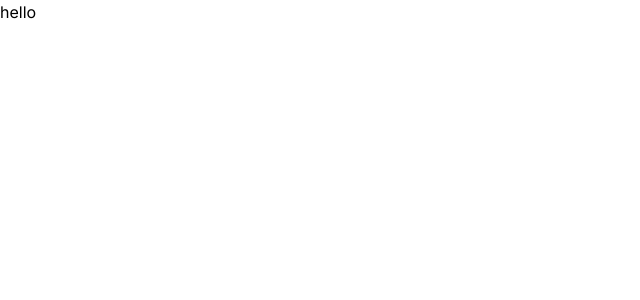
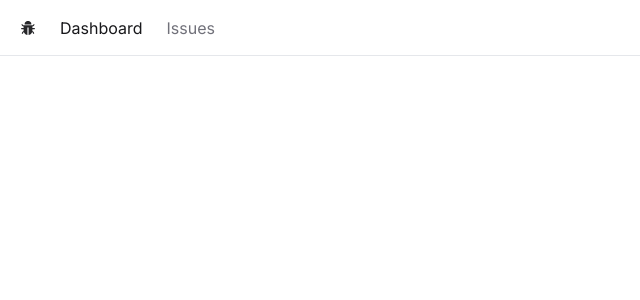
Before and after one commit to DeveloperMalay/issue-tracker, a Next.js app: page / in a window 1280 px wide. Shown: the top 300 px of the page, without its empty margins (0-640 px from the left). Built offline with nearby package versions, Linux system fonts and the light colour scheme.

Commit message:
added navbar design

```diff
--- /dev/null
+++ b/app/NavBar.tsx
@@ -0,0 +1,38 @@
+"use client";
+import React from "react";
+import Link from "next/link";
+import { AiFillBug } from "react-icons/ai";
+import { usePathname } from "next/navigation";
+import classnames from "classnames";
+const NavBar = () => {
+  const links = [
+    { label: "Dashboard", href: "/" },
+    { label: "Issues", href: "/issues" },
+  ];
+  const currentPath = usePathname();
+  return (
+    <nav className="flex px-5 h-14 border-b items-center space-x-6">
+      <Link className="text-zinc-800" href="/">
+        <AiFillBug />
+      </Link>
+      <ul className="flex space-x-6 ">
+        {links.map((link) => (
+          <li key={link.href}>
+            <Link
+              className={classnames({
+                "text-zinc-900": link.href === currentPath,
+                "text-zinc-500": link.href !== currentPath,
+                "hover:text-zinc-800 transition-colors": true,
+              })}
+              href={link.href}
+            >
+              {link.label}
+            </Link>
+          </li>
+        ))}
+      </ul>
+    </nav>
+  );
+};
+
+export default NavBar;
--- /dev/null
+++ b/app/issues/page.tsx
@@ -0,0 +1,7 @@
+import React from "react";
+
+const IssuePage = () => {
+  return <div>issue page</div>;
+};
+
+export default IssuePage;
--- a/app/layout.tsx
+++ b/app/layout.tsx
@@ -1,22 +1,26 @@
-import './globals.css'
-import type { Metadata } from 'next'
-import { Inter } from 'next/font/google'
+import "./globals.css";
+import type { Metadata } from "next";
+import { Inter } from "next/font/google";
+import NavBar from "./NavBar";
 
-const inter = Inter({ subsets: ['latin'] })
+const inter = Inter({ subsets: ["latin"] });
 
 export const metadata: Metadata = {
-  title: 'Create Next App',
-  description: 'Generated by create next app',
-}
+  title: "Create Next App",
+  description: "Generated by create next app",
+};
 
 export default function RootLayout({
   children,
 }: {
-  children: React.ReactNode
+  children: React.ReactNode;
 }) {
   return (
     <html lang="en">
-      <body className={inter.className}>{children}</body>
+      <body className={inter.className}>
+        <NavBar />
+        <main>{children}</main>
+      </body>
     </html>
-  )
+  );
 }
--- a/app/page.tsx
+++ b/app/page.tsx
@@ -1,5 +1,3 @@
-import Image from "next/image";
-
 export default function Home() {
-  return <div>hello</div>;
+  return <div></div>;
 }
--- a/package.json
+++ b/package.json
@@ -13,12 +13,16 @@
     "@types/react": "18.3.3",
     "@types/react-dom": "18.3.0",
     "autoprefixer": "10.4.19",
+    "classnames": "^2.3.2",
     "eslint": "8.57.0",
     "eslint-config-next": "14.2.4",
+    "install": "^0.13.0",
     "next": "14.2.4",
+    "npm": "^10.8.1",
     "postcss": "8.4.38",
     "react": "18.3.1",
     "react-dom": "18.3.1",
+    "react-icons": "^5.2.1",
     "tailwindcss": "3.4.4",
     "typescript": "5.5.2"
   }
```
Also changed, not shown: 1 other file (tests, documents, lock files or other folders).
